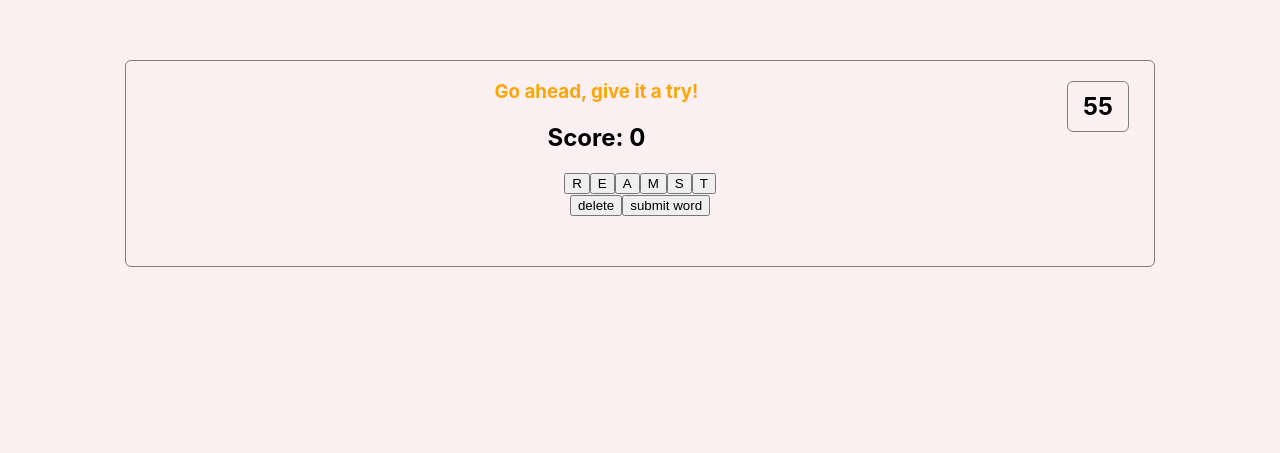
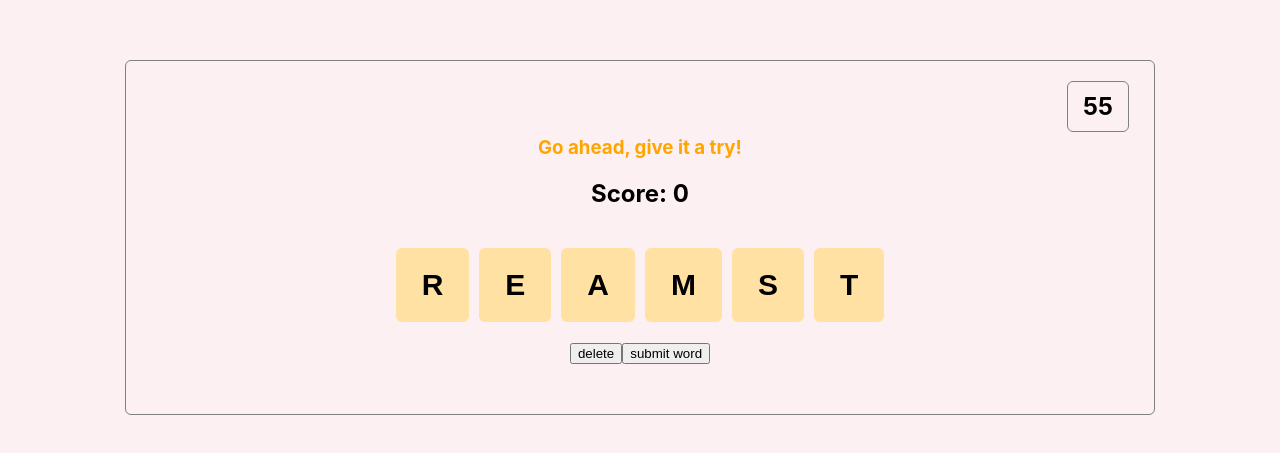
Before and after one commit to antdke/anagrams-game, a React (Create React App) app: page / in a window 1280 px wide. Shown: the part 165-618 px from the top of the page. Built offline with nearby package versions, Linux system fonts and the light colour scheme.

Commit message:
Styled buttons

```diff
--- a/src/components/BottomRow.tsx
+++ b/src/components/BottomRow.tsx
@@ -14,9 +14,32 @@ import { Classes } from "jss";
 
 const styles = (theme: Theme) => ({
   container: {
-
+    width: "500px",
+    margin: "75px auto 0"
+    //backgroundColor: "blue" FOR TESTING THE WIDTH
+  },
+  letterButtons: {
+    padding: "20px 26px",
+    margin: "20px 5px",
+    border: "none",
+    outline: "none",
+    borderRadius: "6px",
+    backgroundColor: "#ffe1a4",
+    fontSize: "30px",
+    fontWeight: "bold",
+    "&:disabled": {
+      cursor: "not-allowed"
+    },
+    "&:hover": {
+      boxShadow:
+        "0 12px 16px 0 rgba(0, 0, 0, 0.24), 0 17px 50px 0 rgba(0, 0, 0, 0.19)"
+    },
+    "&:active": {
+      boxShadow:
+        "0 3px 4px 0 rgba(0, 0, 0, 0.40), 0 3px 12px 0 rgba(0, 0, 0, 0.35)"
+    }
   }
-})
+});
 
 type BottomRowProps = {
   time: number;
@@ -358,7 +381,7 @@ const BottomRow: React.FC<BottomRowProps> = ({ time, theme, classes }) => {
   }
 
   return (
-    <div>
+    <div className={classes.container}>
       {gameOverMessage}
       <h3 style={{ color: correctOrNotColor }}>{answerFeedback}</h3>
       <h2>{"Score: " + score}</h2>
@@ -366,22 +389,46 @@ const BottomRow: React.FC<BottomRowProps> = ({ time, theme, classes }) => {
 
       {/*Instead of mapping the buttons and trapping the key value inside the map,
       I'll just manually list them out since the letters are only 6 */}
-      <button onClick={() => handleClick(firstLetter)} id="btGame">
+      <button
+        className={classes.letterButtons}
+        onClick={() => handleClick(firstLetter)}
+        id="btGame"
+      >
         {firstLetter}
       </button>
-      <button onClick={() => handleClick(secondLetter)} id="btGame2">
+      <button
+        className={classes.letterButtons}
+        onClick={() => handleClick(secondLetter)}
+        id="btGame2"
+      >
         {secondLetter}
       </button>
-      <button onClick={() => handleClick(thirdLetter)} id="btGame3">
+      <button
+        className={classes.letterButtons}
+        onClick={() => handleClick(thirdLetter)}
+        id="btGame3"
+      >
         {thirdLetter}
       </button>
-      <button onClick={() => handleClick(fourthLetter)} id="btGame4">
+      <button
+        className={classes.letterButtons}
+        onClick={() => handleClick(fourthLetter)}
+        id="btGame4"
+      >
         {fourthLetter}
       </button>
-      <button onClick={() => handleClick(fifthLetter)} id="btGame5">
+      <button
+        className={classes.letterButtons}
+        onClick={() => handleClick(fifthLetter)}
+        id="btGame5"
+      >
         {fifthLetter}
       </button>
-      <button onClick={() => handleClick(sixthLetter)} id="btGame6">
+      <button
+        className={classes.letterButtons}
+        onClick={() => handleClick(sixthLetter)}
+        id="btGame6"
+      >
         {sixthLetter}
       </button>
 
```
